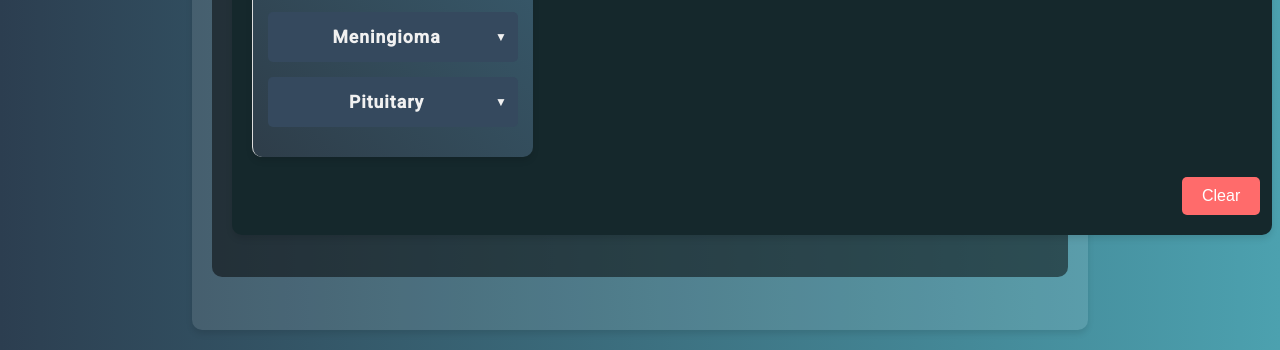
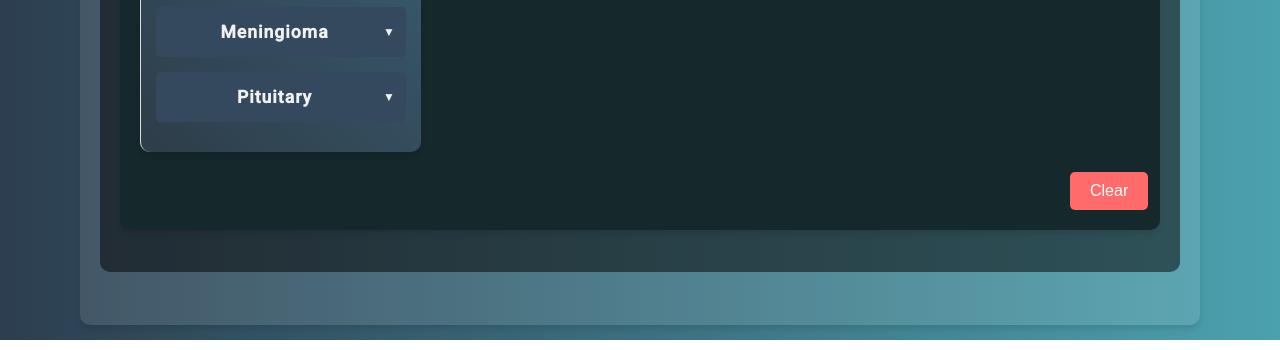
Before and after one commit to bisharababish/MRI-Brain-Tumor, a plain HTML site: page Pages/howtodemonstrate.html in a window 1280 px wide. Shown: the part 498-848 px from the top of the page. Drawn offline with Linux system fonts and the light colour scheme.

Commit message:
new 2025

```diff
--- a/css/howtodemo.css
+++ b/css/howtodemo.css
@@ -491,6 +491,16 @@ body {
     display: block;
 }
 
+@media (min-width: 992px) {
+    .container {
+        max-width: 100%;
+        padding: 15px;
+        flex-direction: column;
+        align-items: center;
+        display: flex;
+        align-items: center;
+    }
+}
 
 @media (max-width: 768px) {
     html {
```
Also changed, not shown: README.md.
